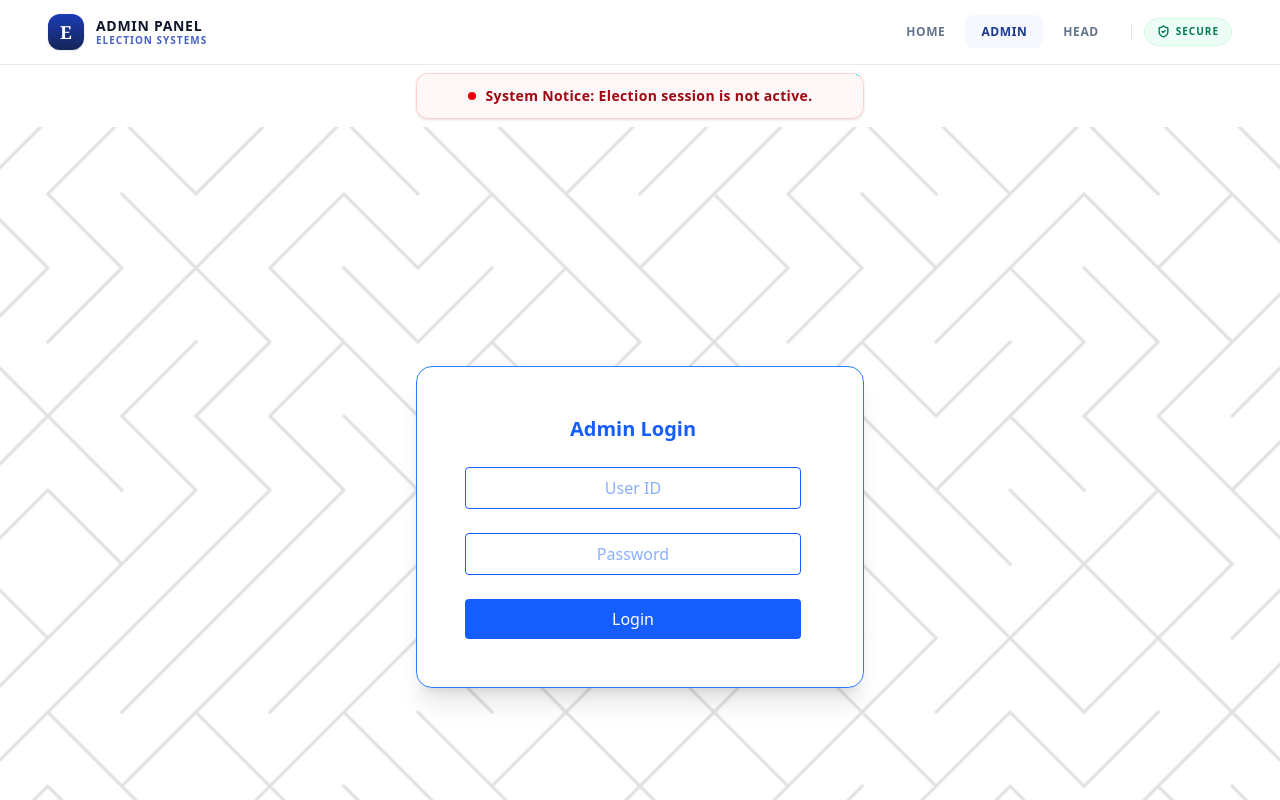
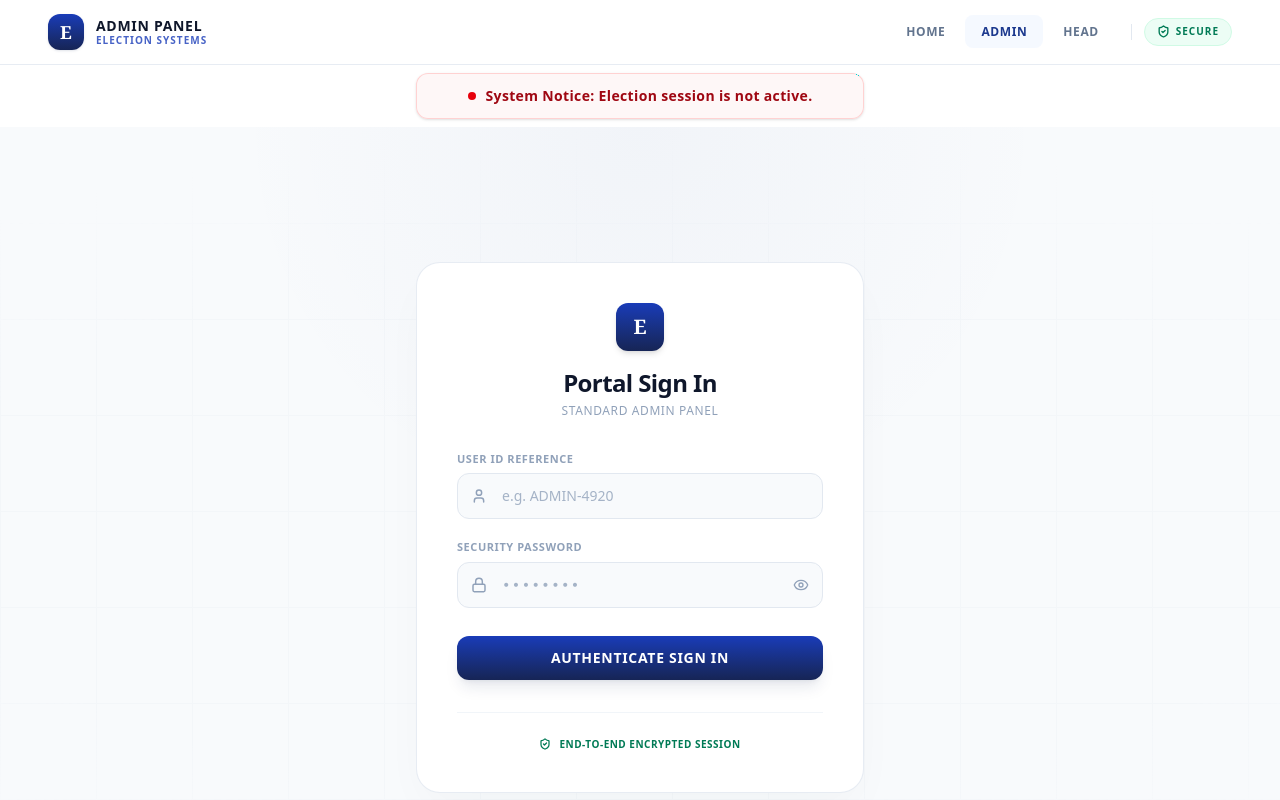
Before and after one commit to Tejwardeep-Singh/E-ELECTION-RAWJET, a React (Vite) app in the folder adminClient/: page /admin in a window 1280 px wide. Shown: the top 800 px of the page. Built offline with nearby package versions, Linux system fonts and the light colour scheme; no server answers.

Commit message:
Enhance AdminLogin and AddAdminForm components; improve UI layout and styling; add password visibility toggle; implement dynamic feedback for admin registration

```diff
--- a/adminClient/src/components/pages/AdminLogin.jsx
+++ b/adminClient/src/components/pages/AdminLogin.jsx
@@ -1,13 +1,19 @@
-// AdminLogin.jsx
 import React, { useState } from 'react';
 import axios from 'axios';
 import { useNavigate } from 'react-router-dom';
+import { ShieldCheck, Lock, User, Eye, EyeOff } from 'lucide-react';
 
 export default function AdminLogin() {
   const [formData, setFormData] = useState({ userId: '', password: '' });
+  const [showPassword, setShowPassword] = useState(false);
   const navigate = useNavigate();
 
-  const handleChange = (e) => setFormData({ ...formData, [e.target.name]: e.target.value });
+  const handleChange = (e) => {
+    setFormData({
+      ...formData,
+      [e.target.name]: e.target.value
+    });
+  };
 
   const handleSubmit = async (e) => {
     e.preventDefault();
@@ -23,39 +29,97 @@ export default function AdminLogin() {
   };
 
   return (
-    <div className=" main min-h-screen w-full bg-gray-50 flex items-center justify-center font-sans overflow-hidden">
-  <div className="bg-white shadow-xl rounded-2xl p-6 w-full max-w-md border border-blue-500">
-    <form
-      onSubmit={handleSubmit}
-      className="p-6 bg-white rounded-2xl w-full max-w-sm space-y-6"
-    >
-      <h2 className="text-xl font-bold text-center text-blue-600">Admin Login</h2>
+    <div className="min-h-screen bg-[#f8fafc] font-sans flex items-center justify-center p-6 relative overflow-hidden select-none antialiased">
+
+      {/* Structural Background Layers */}
+      <div className="absolute inset-0 z-0 bg-[radial-gradient(circle_at_top,rgba(30,58,138,0.03),transparent_40%)] pointer-events-none" />
+      <div className="absolute inset-0 z-0 bg-[linear-gradient(to_right,#e2e8f0_1px,transparent_1px),linear-gradient(to_bottom,#e2e8f0_1px,transparent_1px)] bg-[size:6rem_6rem] [mask-image:radial-gradient(ellipse_80%_50%_at_50%_50%,#000_70%,transparent_100%)] opacity-20 pointer-events-none" />
+
+      {/* Main Login Card */}
+      <div className="relative z-10 w-full max-w-md bg-white border border-slate-200/80 rounded-3xl p-8 md:p-10 shadow-[0_20px_50px_-12px_rgba(30,41,59,0.04)]">
+
+        {/* Form Header */}
+        <div className="text-center mb-8">
+          <div className="inline-flex w-12 h-12 bg-gradient-to-b from-blue-800 to-blue-950 rounded-xl items-center justify-center text-white font-serif font-bold text-xl shadow-md mb-4">
+            E
+          </div>
+          <h3 className="text-2xl font-black tracking-tight text-slate-900">Portal Sign In</h3>
+          <p className="text-xs font-medium text-slate-400 mt-1 uppercase tracking-wider">Standard Admin Panel</p>
+        </div>
+
+        {/* Input Form */}
+        <form onSubmit={handleSubmit} className="space-y-5">
+
+          {/* User ID Field */}
+          <div className="space-y-1.5">
+            <label htmlFor="userId" className="block text-[11px] font-bold uppercase tracking-wider text-slate-400">
+              User ID Reference
+            </label>
+            <div className="relative">
+              <div className="absolute inset-y-0 left-0 pl-3.5 flex items-center pointer-events-none text-slate-400">
+                <User size={16} className="stroke-[2.2]" />
+              </div>
               <input
+                type="text"
                 name="userId"
+                id="userId"
                 value={formData.userId}
                 onChange={handleChange}
-        placeholder="User ID"
                 required
-        className="w-full border px-3 py-2 rounded text-center text-blue-600"
+                placeholder="e.g. ADMIN-4920"
+                className="w-full pl-11 pr-4 py-3 bg-slate-50 border border-slate-200 text-slate-900 text-sm font-medium rounded-xl focus:outline-none focus:border-blue-900 focus:bg-white focus:ring-4 focus:ring-blue-900/5 transition-all placeholder:text-slate-400/80"
               />
-      <input
-        name="password"
-        type="password"
-        value={formData.password}
-        onChange={handleChange}
-        placeholder="Password"
-        required
-        className="w-full border px-3 py-2 rounded text-center text-blue-600"
-      />
-      <button
-        type="submit"
-        className="w-full bg-blue-600 text-white py-2 rounded text-center"
-      >
-        Login
-      </button>
-    </form>
             </div>
           </div>
 
+          {/* Password Field */}
+          <div className="space-y-1.5">
+            <label htmlFor="password" className="block text-[11px] font-bold uppercase tracking-wider text-slate-400">
+              Security Password
+            </label>
+            <div className="relative">
+              <div className="absolute inset-y-0 left-0 pl-3.5 flex items-center pointer-events-none text-slate-400">
+                <Lock size={16} className="stroke-[2.2]" />
+              </div>
+              <input
+                type={showPassword ? 'text' : 'password'}
+                name="password"
+                id="password"
+                value={formData.password}
+                onChange={handleChange}
+                required
+                placeholder="••••••••"
+                className="w-full pl-11 pr-11 py-3 bg-slate-50 border border-slate-200 text-slate-900 text-sm font-medium rounded-xl focus:outline-none focus:border-blue-900 focus:bg-white focus:ring-4 focus:ring-blue-900/5 transition-all placeholder:text-slate-400/80 tracking-widest font-mono"
+              />
+              <button
+                type="button"
+                onClick={() => setShowPassword(!showPassword)}
+                className="absolute inset-y-0 right-0 pr-3.5 flex items-center text-slate-400 hover:text-slate-600 transition-colors"
+              >
+                {showPassword ? <EyeOff size={16} /> : <Eye size={16} />}
+              </button>
+            </div>
+          </div>
+
+          {/* Submit Button */}
+          <div className="pt-2">
+            <button
+              type="submit"
+              className="w-full bg-gradient-to-b from-blue-800 to-blue-950 text-white py-3 px-4 rounded-xl text-sm font-bold uppercase tracking-wider hover:from-blue-900 hover:to-slate-950 active:scale-[0.99] shadow-lg shadow-blue-950/10 transition-all duration-150"
+            >
+              Authenticate Sign In
+            </button>
+          </div>
+
+        </form>
+
+        {/* Dynamic Verification Note */}
+        <div className="mt-8 pt-6 border-t border-slate-100 flex items-center justify-center gap-2 text-[10px] font-bold uppercase tracking-wider text-emerald-700">
+          <ShieldCheck size={12} className="stroke-[2.5]" />
+          End-to-End Encrypted Session
+        </div>
+
+      </div>
+    </div>
   );
 }
--- a/adminClient/src/components/pages/addAdminForm.jsx
+++ b/adminClient/src/components/pages/addAdminForm.jsx
@@ -1,6 +1,7 @@
 import React, { useState } from 'react';
 import axios from 'axios';
 import { useNavigate } from 'react-router-dom';
+import { ArrowLeft, User, Fingerprint, Lock, Eye, EyeOff, CheckCircle2, AlertCircle } from 'lucide-react';
 
 export default function AddAdminForm() {
   const [formData, setFormData] = useState({
@@ -9,6 +10,8 @@ export default function AddAdminForm() {
     password: ''
   });
   const [message, setMessage] = useState('');
+  const [isError, setIsError] = useState(false);
+  const [showPassword, setShowPassword] = useState(false);
   const navigate = useNavigate();
 
   const handleChange = (e) => {
@@ -21,63 +24,153 @@ export default function AddAdminForm() {
   const handleSubmit = async (e) => {
     e.preventDefault();
     setMessage('');
+    setIsError(false);
 
     try {
       const baseURL = import.meta.env.VITE_API_BASE_URL;
       const res = await axios.post(`${baseURL}/api/head/add`, formData);
-      setMessage(res.data.message);
+      setMessage(res.data.message || "Admin registered successfully.");
       setFormData({ userId: '', name: '', password: '' });
     } catch (err) {
       console.error("Error adding admin:", err);
-      setMessage(err.response?.data?.message || "Failed to add admin");
+      setIsError(true);
+      setMessage(err.response?.data?.message || "Failed to add admin user profile.");
     }
   };
 
   return (
-    <div className="bg-white rounded-lg shadow p-6 max-w-md mx-auto h-screen flex-column allign-center justify-center mt-4">
+    <div className="min-h-screen bg-[#f8fafc] font-sans flex items-center justify-center p-6 relative overflow-hidden select-none antialiased">
+
+      {/* Universal Structural Background Details */}
+      <div className="absolute inset-0 z-0 bg-[radial-gradient(circle_at_top,rgba(30,58,138,0.03),transparent_40%)] pointer-events-none" />
+      <div className="absolute inset-0 z-0 bg-[linear-gradient(to_right,#e2e8f0_1px,transparent_1px),linear-gradient(to_bottom,#e2e8f0_1px,transparent_1px)] bg-[size:6rem_6rem] opacity-20 pointer-events-none" />
+
+      {/* Main Container Card */}
+      <div className="relative z-10 w-full max-w-md bg-white border border-slate-200/80 rounded-3xl p-8 md:p-10 shadow-[0_20px_50px_-12px_rgba(30,41,59,0.04)] space-y-6">
+
+        {/* Navigation Action Header */}
+        <div className="flex items-center justify-between border-b border-slate-100 pb-4">
           <button
-        className="mb-4 bg-gray-700 text-white px-4 py-2 rounded"
             onClick={() => navigate('/head/dashboard')}
+            className="inline-flex items-center gap-1.5 text-xs font-bold uppercase tracking-wider text-slate-400 hover:text-slate-900 transition-colors"
           >
-        🔙 Back to Dashboard
+            <ArrowLeft size={14} className="stroke-[2.5]" />
+            Dashboard
           </button>
-      <h2 className="text-xl font-bold text-blue-800 mb-4">Add New Admin</h2>
-      <form onSubmit={handleSubmit} className="space-y-4 ">
+          <span className="text-[10px] font-mono tracking-widest text-slate-300">SECURE_NODE</span>
+        </div>
+
+        {/* Title Presentation */}
+        <div>
+          <h2 className="text-2xl font-black tracking-tight text-slate-900">Add New Admin</h2>
+          <p className="text-xs font-medium text-slate-400 mt-0.5 uppercase tracking-wider">Create Coordinator Profile Credentials</p>
+        </div>
+
+        {/* Dynamic Server Feedback Notification Banner */}
+        {message && (
+          <div className={`p-4 rounded-xl flex items-start gap-3 text-xs font-medium border animate-[fadeIn_0.2s_ease-out] ${
+            isError
+              ? 'bg-red-50/50 border-red-100 text-red-800'
+              : 'bg-emerald-50/50 border-emerald-100 text-emerald-800'
+          }`}>
+            {isError ? (
+              <AlertCircle size={16} className="shrink-0 text-red-600 mt-0.5" />
+            ) : (
+              <CheckCircle2 size={16} className="shrink-0 text-emerald-600 mt-0.5" />
+            )}
+            <p className="leading-normal">{message}</p>
+          </div>
+        )}
+
+        {/* Registration Form Input Stack */}
+        <form onSubmit={handleSubmit} className="space-y-4">
+
+          {/* Input 1: Admin User ID */}
+          <div className="space-y-1.5">
+            <label htmlFor="userId" className="block text-[11px] font-bold uppercase tracking-wider text-slate-400">
+              Admin User ID
+            </label>
+            <div className="relative">
+              <div className="absolute inset-y-0 left-0 pl-3.5 flex items-center pointer-events-none text-slate-400">
+                <Fingerprint size={16} className="stroke-[2.2]" />
+              </div>
               <input
                 type="text"
                 name="userId"
-          placeholder="Admin User ID"
+                id="userId"
+                placeholder="e.g. ADMIN-5920"
                 value={formData.userId}
                 onChange={handleChange}
                 required
-          className="w-full p-2 border rounded"
+                className="w-full pl-11 pr-4 py-2.5 bg-slate-50 border border-slate-200 text-slate-900 text-sm font-medium rounded-xl focus:outline-none focus:border-blue-900 focus:bg-white focus:ring-4 focus:ring-blue-900/5 transition-all placeholder:text-slate-400/70"
               />
+            </div>
+          </div>
+
+          {/* Input 2: Admin Full Name */}
+          <div className="space-y-1.5">
+            <label htmlFor="name" className="block text-[11px] font-bold uppercase tracking-wider text-slate-400">
+              Admin Full Name
+            </label>
+            <div className="relative">
+              <div className="absolute inset-y-0 left-0 pl-3.5 flex items-center pointer-events-none text-slate-400">
+                <User size={16} className="stroke-[2.2]" />
+              </div>
               <input
                 type="text"
                 name="name"
-          placeholder="Admin Name"
+                id="name"
+                placeholder="e.g. Jane Doe"
                 value={formData.name}
                 onChange={handleChange}
                 required
-          className="w-full p-2 border rounded"
+                className="w-full pl-11 pr-4 py-2.5 bg-slate-50 border border-slate-200 text-slate-900 text-sm font-medium rounded-xl focus:outline-none focus:border-blue-900 focus:bg-white focus:ring-4 focus:ring-blue-900/5 transition-all placeholder:text-slate-400/70"
               />
+            </div>
+          </div>
+
+          {/* Input 3: Admin Security Password */}
+          <div className="space-y-1.5">
+            <label htmlFor="password" className="block text-[11px] font-bold uppercase tracking-wider text-slate-400">
+              Security Password
+            </label>
+            <div className="relative">
+              <div className="absolute inset-y-0 left-0 pl-3.5 flex items-center pointer-events-none text-slate-400">
+                <Lock size={16} className="stroke-[2.2]" />
+              </div>
               <input
-          type="password"
+                type={showPassword ? 'text' : 'password'}
                 name="password"
-          placeholder="Password"
+                id="password"
+                placeholder="••••••••"
                 value={formData.password}
                 onChange={handleChange}
                 required
-          className="w-full p-2 border rounded"
+                className="w-full pl-11 pr-11 py-2.5 bg-slate-50 border border-slate-200 text-slate-900 text-sm font-medium rounded-xl focus:outline-none focus:border-blue-900 focus:bg-white focus:ring-4 focus:ring-blue-900/5 transition-all placeholder:text-slate-400/70 tracking-widest font-mono"
               />
               <button
+                type="button"
+                onClick={() => setShowPassword(!showPassword)}
+                className="absolute inset-y-0 right-0 pr-3.5 flex items-center text-slate-400 hover:text-slate-600 transition-colors"
+              >
+                {showPassword ? <EyeOff size={16} /> : <Eye size={16} />}
+              </button>
+            </div>
+          </div>
+
+          {/* Form Submit Action */}
+          <div className="pt-3">
+            <button
               type="submit"
-          className="bg-blue-800 text-white px-4 py-2 rounded hover:bg-blue-700"
+              className="w-full bg-gradient-to-b from-blue-800 to-blue-950 text-white py-2.5 px-4 rounded-l text-xs font-bold uppercase tracking-wider hover:from-blue-900 hover:to-slate-950 active:scale-[0.99] shadow-md shadow-blue-950/5 transition-all duration-150"
             >
-          Add Admin
+              Provision Admin Profile
             </button>
+          </div>
+
         </form>
-      {message && <p className="mt-3 text-green-600 font-medium">{message}</p>}
+
+      </div>
     </div>
   );
 }
```
Also changed, not shown: adminClient/src/components/pages/HeadDashboard.jsx (line endings or trailing spaces). Lines whose indentation alone changed are shown as unchanged.
